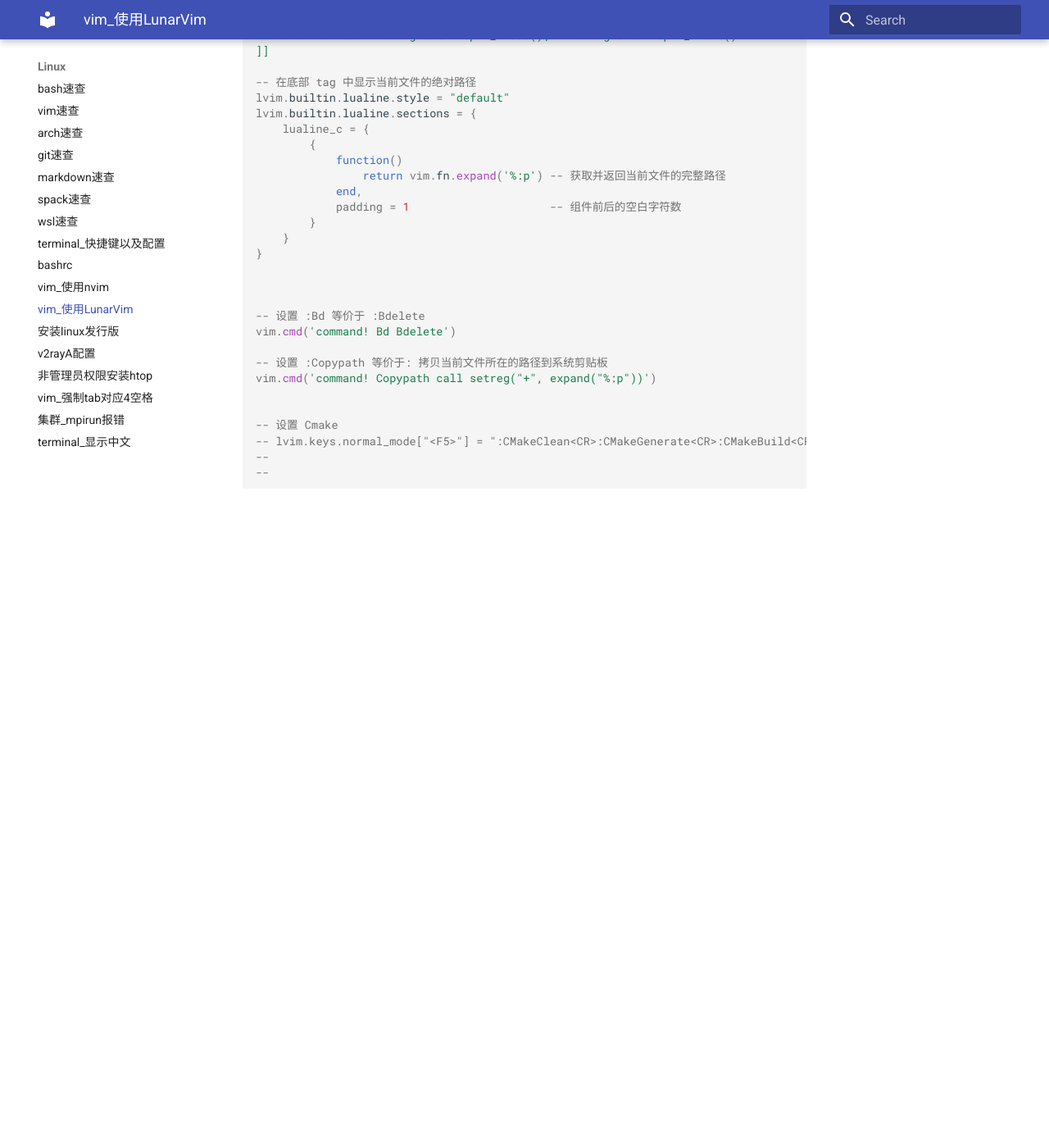
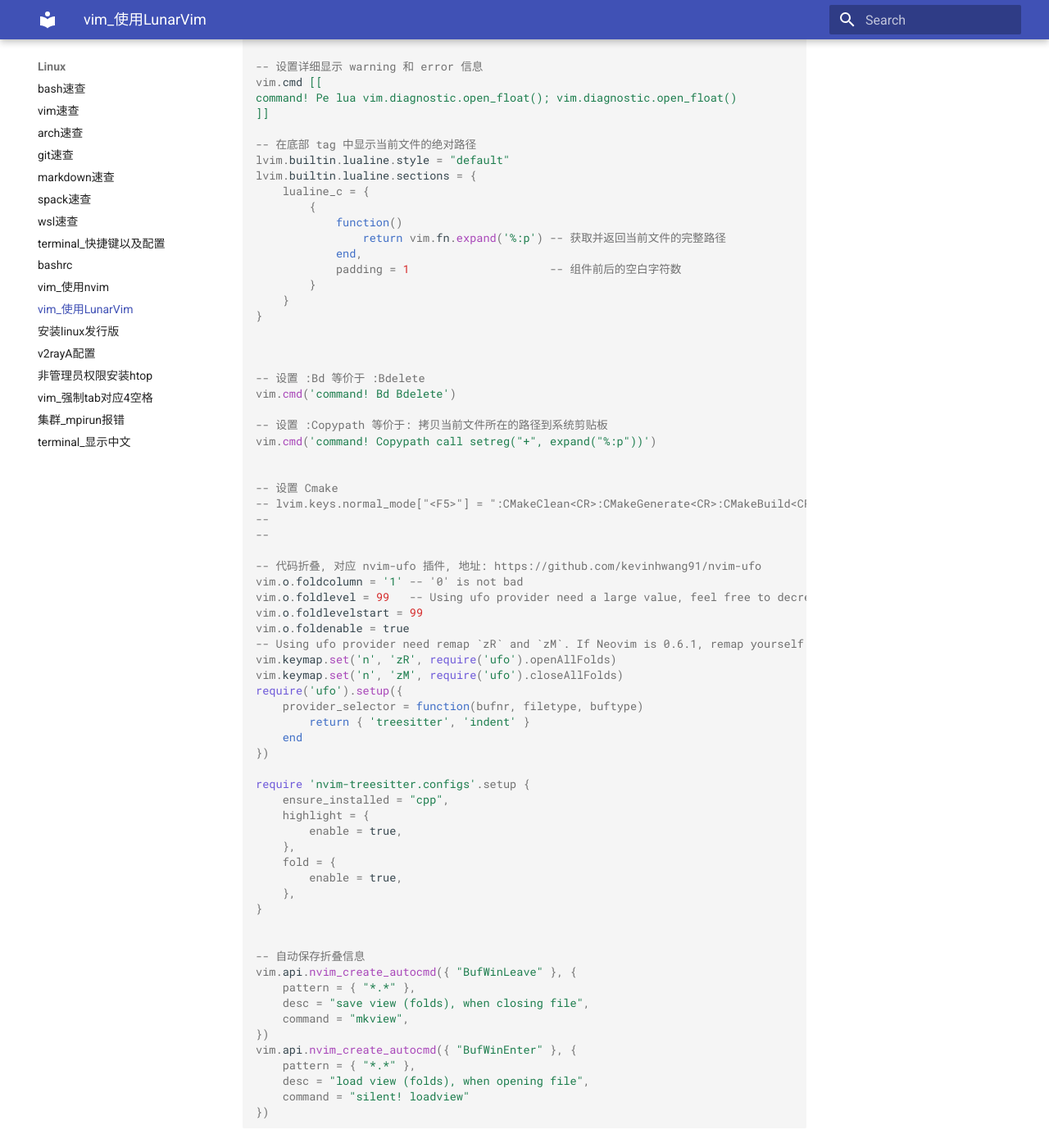
Before and after one commit to ymma98/technotes, an MkDocs documentation site: the page built from docs/Linux/vim_使用LunarVim.md, in a window 1280 px wide and 1400 px high, scrolled down 3573 px. Shown: the whole window at 82% size. Built offline with MkDocs 1.6.1 and Material for MkDocs 9.7.7, drawn with Linux system fonts in a browser that asks for light colours; before the commit the page ends 4193 px from its top, so only the background shows below that; some of the changed text lies outside the part shown.

Commit message:
docs/Linux/vim_使用LunarVim.md updated from https://stackedit.cn/

````diff
--- a/docs/Linux/vim_使用LunarVim.md
+++ b/docs/Linux/vim_使用LunarVim.md
@@ -139,7 +139,11 @@ lvim.plugins = {
     },
     {
         -- 关闭侧边栏却不改变比例, :Bdelete
-        'moll/vim-bbye'
+        'moll/vim-bbye',
+    },
+    {
+        "kevinhwang91/nvim-ufo",
+        dependencies = "kevinhwang91/promise-async",
     },
 }
 
@@ -203,8 +207,45 @@ vim.cmd('command! Copypath call setreg("+", expand("%:p"))')
 -- lvim.keys.normal_mode["<F5>"] = ":CMakeClean<CR>:CMakeGenerate<CR>:CMakeBuild<CR>"
 --
 --
+
+-- 代码折叠, 对应 nvim-ufo 插件, 地址: https://github.com/kevinhwang91/nvim-ufo
+vim.o.foldcolumn = '1' -- '0' is not bad
+vim.o.foldlevel = 99   -- Using ufo provider need a large value, feel free to decrease the value
+vim.o.foldlevelstart = 99
+vim.o.foldenable = true
+-- Using ufo provider need remap `zR` and `zM`. If Neovim is 0.6.1, remap yourself
+vim.keymap.set('n', 'zR', require('ufo').openAllFolds)
+vim.keymap.set('n', 'zM', require('ufo').closeAllFolds)
+require('ufo').setup({
+    provider_selector = function(bufnr, filetype, buftype)
+        return { 'treesitter', 'indent' }
+    end
+})
+
+require 'nvim-treesitter.configs'.setup {
+    ensure_installed = "cpp",
+    highlight = {
+        enable = true,
+    },
+    fold = {
+        enable = true,
+    },
+}
+
+
+-- 自动保存折叠信息
+vim.api.nvim_create_autocmd({ "BufWinLeave" }, {
+    pattern = { "*.*" },
+    desc = "save view (folds), when closing file",
+    command = "mkview",
+})
+vim.api.nvim_create_autocmd({ "BufWinEnter" }, {
+    pattern = { "*.*" },
+    desc = "load view (folds), when opening file",
+    command = "silent! loadview"
+})
 ```
 <!--stackedit_data:
-eyJoaXN0b3J5IjpbMjU0NjczOTI4LDc1MTUyNDEzNSw1MzU3Mz
-YxMzYsNjE5ODU0NzQxXX0=
+eyJoaXN0b3J5IjpbMTk4MTI2ODI5MywyNTQ2NzM5MjgsNzUxNT
+I0MTM1LDUzNTczNjEzNiw2MTk4NTQ3NDFdfQ==
 -->
````
